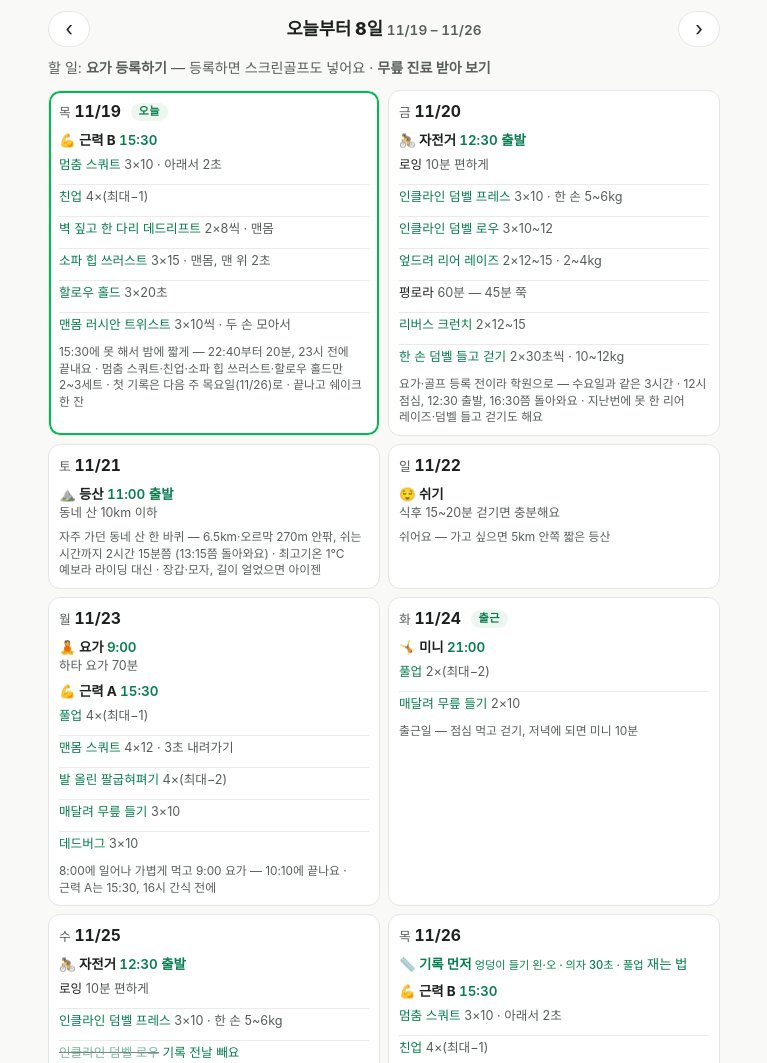
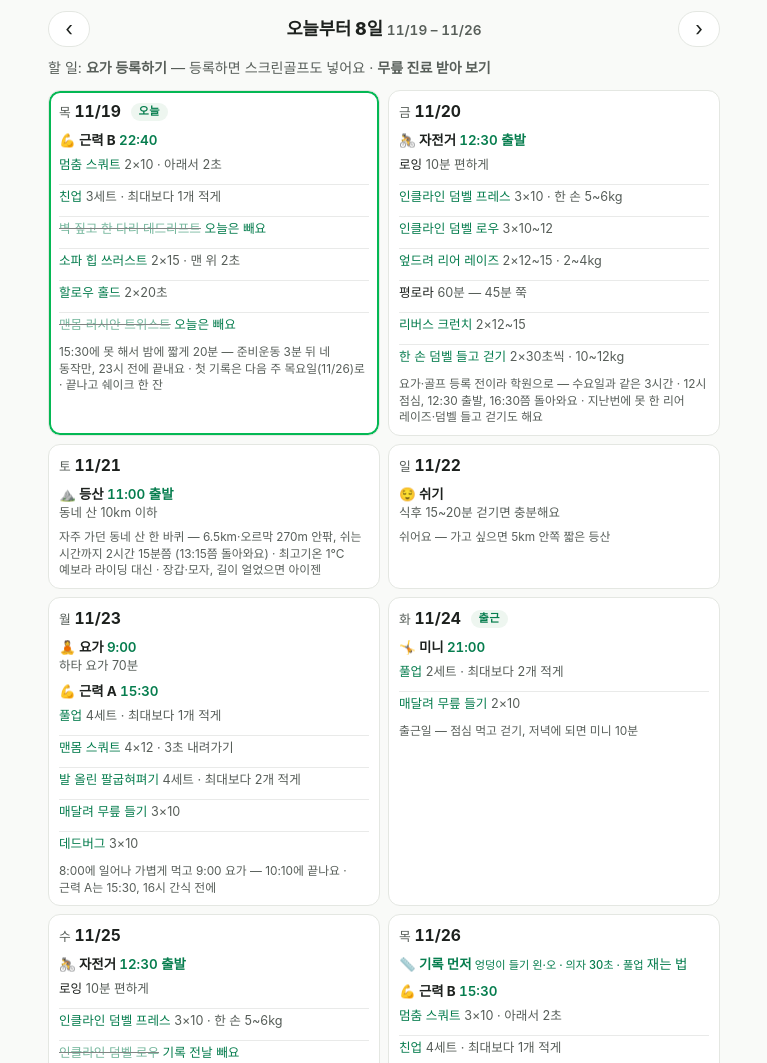
Before and after one commit to seosimba/workout, a plain HTML site: page index.html in a window 1280 px wide. Shown: the part 185-1248 px from the top of the page, without its empty margins (256-1023 px from the left). Drawn offline with Linux system fonts and the light colour scheme; a web font is replaced by a local one.

Commit message:
docs: 오늘 밤 짧은 B(줄인 세트·뺀 동작 줄 긋기, DAYS.cut) · 「4×(최대−1)」을 「4세트 · 최대보다 1개 적게」로

```diff
--- a/index.html
+++ b/index.html
@@ -212,7 +212,7 @@
 <ul>
   <li><strong>한쪽 다리 엉덩이 들기:</strong> 한쪽 발만 바닥에 대고 엉덩이를 끝까지 들었다 내리기. 자세가 무너지거나 무릎이 아프면 멈추고, 왼쪽·오른쪽 따로 세요</li>
   <li><strong>30초 의자 일어나기:</strong> 늘 같은 의자에서, 팔은 가슴 앞에 엇갈리고 30초 동안 완전히 일어선 횟수를 세요</li>
-  <li><strong>풀업 최대:</strong> 맨몸으로 반동 없이 몇 개인지. 첫 기록(11/26)으로 세트 횟수(최대−1)를 정해요</li>
+  <li><strong>풀업 최대:</strong> 맨몸으로 반동 없이 몇 개인지. 첫 기록(11/26)으로 한 세트 개수(최대보다 1개 적게)를 정해요</li>
 </ul>
 <div id="rec-table"></div>
 </section>
@@ -246,9 +246,9 @@
   <div class="table-wrap"><table>
     <thead><tr><th>동작</th><th>세트</th><th>방법</th></tr></thead>
     <tbody>
-      <tr><td>1 풀업 <a href="https://www.youtube.com/watch?v=o1ABefvGcPg" target="_blank" rel="noopener">영상</a></td><td>4×(최대−1)</td><td>손등이 나를 보게 어깨너비보다 조금 넓게. 턱이 바를 넘고, 팔을 다 펴서 내려와요</td></tr>
+      <tr><td>1 풀업 <a href="https://www.youtube.com/watch?v=o1ABefvGcPg" target="_blank" rel="noopener">영상</a></td><td>4세트 · 최대보다 1개 적게</td><td>손등이 나를 보게 어깨너비보다 조금 넓게. 턱이 바를 넘고, 팔을 다 펴서 내려와요</td></tr>
       <tr><td>2 맨몸 스쿼트 <a href="https://www.youtube.com/watch?v=mOWcfGTeA8g" target="_blank" rel="noopener">영상</a></td><td>4×12</td><td>발은 어깨너비, 발끝은 조금 바깥으로. 팔을 앞으로 뻗고 엉덩이를 뒤로 빼며 3초 동안 내려가요. 허벅지가 바닥과 평행할 때까지 — 무릎이 불편하면 그보다 조금 위에서 멈춰요. <strong>무릎은 둘째 발가락 방향 — 안으로 모이지 않게.</strong> 뒤꿈치는 바닥에 붙이고, 일어날 땐 발바닥 전체로 밀어요. 4×12가 편해지면 케틀벨 16kg을 가슴에 안고(고블릿) 4×8부터</td></tr>
-      <tr><td>3 발 올린 팔굽혀펴기 <span class="tag">윗가슴</span> <a href="https://www.youtube.com/watch?v=XaGHzWWRzuY" target="_blank" rel="noopener">영상</a></td><td>4×(최대−2)</td><td>발은 의자에, 손은 푸쉬업바에. 가슴을 바 사이로 깊게 내려요. 발이 높을수록 윗가슴에 더 걸려요</td></tr>
+      <tr><td>3 발 올린 팔굽혀펴기 <span class="tag">윗가슴</span> <a href="https://www.youtube.com/watch?v=XaGHzWWRzuY" target="_blank" rel="noopener">영상</a></td><td>4세트 · 최대보다 2개 적게</td><td>발은 의자에, 손은 푸쉬업바에. 가슴을 바 사이로 깊게 내려요. 발이 높을수록 윗가슴에 더 걸려요</td></tr>
       <tr><td>4 매달려 무릎 들기 <span class="tag">복부</span> <a href="https://www.youtube.com/shorts/58LiWFl2wEU" target="_blank" rel="noopener">영상</a></td><td>3×10</td><td>무릎을 가슴 쪽으로 말아 올리며 골반을 들어요. 반동 없이, 내려올 때 천천히</td></tr>
       <tr><td>5 데드버그 <span class="tag">복부</span> <a href="https://www.youtube.com/watch?v=TzE9l0n11Zk" target="_blank" rel="noopener">영상</a></td><td>3×10</td><td>누워서 허리를 바닥에 붙인 채 팔다리를 반대로 천천히 뻗어요</td></tr>
     </tbody>
@@ -264,7 +264,7 @@
     <thead><tr><th>동작</th><th>세트</th><th>방법</th></tr></thead>
     <tbody>
       <tr><td>1 멈춤 스쿼트 (아래서 2초) <a href="https://www.youtube.com/watch?v=mOWcfGTeA8g" target="_blank" rel="noopener">영상</a></td><td>3×10</td><td>A와 같은데 맨 아래에서 2초 멈췄다 일어나요. 멈출 때 힘을 풀고 주저앉지 않게, 일어날 때 반동 없이. 무릎은 안으로 모이지 않게</td></tr>
-      <tr><td>2 친업 <a href="https://www.youtube.com/watch?v=6GWGVAO8oU4" target="_blank" rel="noopener">영상</a></td><td>4×(최대−1)</td><td>손바닥이 나를 보게 어깨너비로. A의 풀업과 번갈아 해요</td></tr>
+      <tr><td>2 친업 <a href="https://www.youtube.com/watch?v=6GWGVAO8oU4" target="_blank" rel="noopener">영상</a></td><td>4세트 · 최대보다 1개 적게</td><td>손바닥이 나를 보게 어깨너비로. A의 풀업과 번갈아 해요</td></tr>
       <tr><td>3 케틀벨 루마니안 데드리프트 <a href="https://www.youtube.com/watch?v=Uc5rP5xs7qQ" target="_blank" rel="noopener">영상</a></td><td>2×10~12</td><td>16kg을 두 손으로 몸 앞에 들고, 3초 동안 천천히 내려요. 무릎은 살짝만 굽힌 채 엉덩이를 뒤로 빼며 내려요. 등은 평평하게, 케틀벨은 다리에 붙여서. 엉덩이·허벅지 뒤 운동이라 무릎 부담이 적어요<br><strong>케틀벨 오기 전</strong>: 벽 짚고 한 다리 데드리프트 2×8씩 <a href="https://www.youtube.com/watch?v=u4dagHAlMnE" target="_blank" rel="noopener">영상</a> — 한 손으로 벽을 짚고 한 다리로 서서, 반대 다리를 뒤로 뻗으며 상체를 숙여요</td></tr>
       <tr><td>4 케틀벨 힙 쓰러스트 <a href="https://www.youtube.com/watch?v=ALV19uBjAJ8" target="_blank" rel="noopener">영상</a></td><td>3×12~15</td><td>소파 앞에 등을 기대고 16kg 케틀벨은 골반 위(수건 깔기). 맨 위 2초 — 15개가 쉬우면 한 다리로 해요. 무릎을 받쳐 주는 엉덩이라 하나만 남겨요<br><strong>케틀벨 오기 전</strong>: 맨몸 소파 힙 쓰러스트 3×15 <a href="https://www.youtube.com/watch?v=uDicPfk8k2o" target="_blank" rel="noopener">영상</a> — 맨 위 2초</td></tr>
       <tr><td>5 할로우 홀드 <span class="tag">복부</span> <a href="https://www.youtube.com/watch?v=jqO95lqu8_0" target="_blank" rel="noopener">영상</a></td><td>3×20초</td><td>누워서 허리를 바닥에 붙이고 어깨·다리를 살짝 들어 버텨요. 힘들면 무릎을 굽혀요</td></tr>
@@ -277,7 +277,7 @@
 <details class="recipe" id="r-mini">
   <summary>🤸 미니 10분<span class="r-meta">화 21:00 · 출근한 날 되면 · 풀업바만</span></summary>
   <ul>
-    <li>풀업 2×(최대−2)</li>
+    <li>풀업 2세트 · 최대보다 2개 적게</li>
     <li>매달려 무릎 들기 2×10</li>
   </ul>
   <p class="caption">못 해도 괜찮아요. 하면 그 주 풀업·복부가 한 번 더 채워져요. 팔굽혀펴기는 빼요 — 월·수 가슴 사이에 하루 쉬게요.</p>
@@ -297,7 +297,7 @@
   <div class="table-wrap"><table>
     <thead><tr><th>동작</th><th>1단계</th><th>2단계</th><th>3단계</th><th>다음으로</th></tr></thead>
     <tbody>
-      <tr><td>풀업·친업</td><td>4×(최대−1)</td><td>3초 동안 내려오기</td><td>맨 위 2초 멈춤 + 3초 내려오기</td><td>4세트 모두 8개</td></tr>
+      <tr><td>풀업·친업</td><td>4세트 · 최대보다 1개 적게</td><td>3초 동안 내려오기</td><td>맨 위 2초 멈춤 + 3초 내려오기</td><td>4세트 모두 8개</td></tr>
       <tr><td>스쿼트</td><td>맨몸 4×12 (3초 내려가기)</td><td>케틀벨 16kg 안고 4×8</td><td>16kg 아래 2초 멈춤 → 4×12, 그다음 24kg</td><td>4×12가 편하면</td></tr>
       <tr><td>발 올린 팔굽혀펴기</td><td>발 의자 높이</td><td>3초 내리고 1초 멈춤</td><td>세트당 20개까지</td><td>4세트 모두 15개</td></tr>
       <tr><td>매달려 들기</td><td>무릎 들기 3×10</td><td>다리 펴고 들기 3×8</td><td>발끝을 바까지 3×5</td><td>반동 없이 다 되면</td></tr>
@@ -492,7 +492,8 @@
   var DAYS = {
     '2026-11-16': { items: [], note: '계획 세운 날 — 내일부터 시작해요' },
     '2026-11-18': { done: ['bike'], ex: ['로잉', '인클라인 덤벨 프레스', '인클라인 덤벨 로우', '평로라', '리버스 크런치'], note: '첫 학원 15:30~18:30 (3시간) — 평로라 58분 34km 평균 120W (TSS 37, 강도 0.62) · 안 한 두 개는 다음 주에' },
-    '2026-11-19': { note: '15:30에 못 해서 밤에 짧게 — 22:40부터 20분, 23시 전에 끝내요 · 멈춤 스쿼트·친업·소파 힙 쓰러스트·할로우 홀드만 2~3세트 · 첫 기록은 다음 주 목요일(11/26)로 · 끝나고 쉐이크 한 잔' },
+    '2026-11-19': { items: [['strB', '22:40']], cut: { '멈춤 스쿼트': '2×10 · 아래서 2초', '친업': '3세트 · 최대보다 1개 적게', '소파 힙 쓰러스트': '2×15 · 맨 위 2초', '할로우 홀드': '2×20초' },
+      note: '15:30에 못 해서 밤에 짧게 20분 — 준비운동 3분 뒤 네 동작만, 23시 전에 끝내요 · 첫 기록은 다음 주 목요일(11/26)로 · 끝나고 쉐이크 한 잔' },
     '2026-11-20': { items: [['bike', '12:30 출발']], note: '요가·골프 등록 전이라 학원으로 — 수요일과 같은 3시간 · 12시 점심, 12:30 출발, 16:30쯤 돌아와요 · 지난번에 못 한 리어 레이즈·덤벨 들고 걷기도 해요' },
     '2026-11-21': { note: '자주 가던 동네 산 한 바퀴 — 6.5km·오르막 270m 안팎, 쉬는 시간까지 2시간 15분쯤 (13:15쯤 돌아와요) · 최고기온 1℃ 예보라 라이딩 대신 · 장갑·모자, 길이 얼었으면 아이젠' }
   };
@@ -509,7 +510,7 @@
     var o = DAYS[d] || {}, dow = parse(d).getDay();
     var office = o.office !== undefined ? o.office : dow === 2;
     var items = (Array.isArray(o.items) ? o.items : WEEK[dow]).filter(function (x) { return x && K[x[0]]; }).map(function (x) { return { k: x[0], at: x[1] || '', t: x[2] || '' }; });
-    return { items: items, office: office, test: o.test !== undefined ? o.test : isTest(d), done: Array.isArray(o.done) ? o.done : [], ex: o.ex || null, m: o.m || null,
+    return { items: items, office: office, test: o.test !== undefined ? o.test : isTest(d), done: Array.isArray(o.done) ? o.done : [], ex: o.ex || null, cut: o.cut || null, m: o.m || null,
       note: o.note || (office ? '출근일 — 점심 먹고 걷기, 저녁에 되면 미니 10분' : WEEK_NOTE[dow]) };
   }
   /* 그날 할 동작 — 계획 칸에 그대로 보여 줘요. 루틴 카드 표를 고치면 여기도 같이 고쳐요.
@@ -518,13 +519,13 @@
   /* 케틀벨 받으면 true — 그 전엔 다섯째 칸의 맨몸 동작을 보여 줘요 */
   var KB = false;
   var EX = {
-    strA: [['풀업', '4×(최대−1)', 'watch?v=o1ABefvGcPg'], ['맨몸 스쿼트', '4×12 · 3초 내려가기', 'watch?v=mOWcfGTeA8g'],
-      ['발 올린 팔굽혀펴기', '4×(최대−2)', 'watch?v=XaGHzWWRzuY'], ['매달려 무릎 들기', '3×10', 'shorts/58LiWFl2wEU'], ['데드버그', '3×10', 'watch?v=TzE9l0n11Zk']],
-    strB: [['멈춤 스쿼트', '3×10 · 아래서 2초', 'watch?v=mOWcfGTeA8g'], ['친업', '4×(최대−1)', 'watch?v=6GWGVAO8oU4'],
+    strA: [['풀업', '4세트 · 최대보다 1개 적게', 'watch?v=o1ABefvGcPg'], ['맨몸 스쿼트', '4×12 · 3초 내려가기', 'watch?v=mOWcfGTeA8g'],
+      ['발 올린 팔굽혀펴기', '4세트 · 최대보다 2개 적게', 'watch?v=XaGHzWWRzuY'], ['매달려 무릎 들기', '3×10', 'shorts/58LiWFl2wEU'], ['데드버그', '3×10', 'watch?v=TzE9l0n11Zk']],
+    strB: [['멈춤 스쿼트', '3×10 · 아래서 2초', 'watch?v=mOWcfGTeA8g'], ['친업', '4세트 · 최대보다 1개 적게', 'watch?v=6GWGVAO8oU4'],
       ['케틀벨 루마니안 데드리프트', '2×10~12 · 16kg', 'watch?v=Uc5rP5xs7qQ', '', ['벽 짚고 한 다리 데드리프트', '2×8씩 · 맨몸', 'watch?v=u4dagHAlMnE']],
       ['케틀벨 힙 쓰러스트', '3×12~15', 'watch?v=ALV19uBjAJ8', '', ['소파 힙 쓰러스트', '3×15 · 맨몸, 맨 위 2초', 'watch?v=uDicPfk8k2o']],
       ['할로우 홀드', '3×20초', 'watch?v=jqO95lqu8_0'], ['러시안 트위스트', '3×10씩', 'watch?v=PkGPokybYaU', '', ['맨몸 러시안 트위스트', '3×10씩 · 두 손 모아서', 'watch?v=mO70-oH0P5g']]],
-    mini: [['풀업', '2×(최대−2)', 'watch?v=o1ABefvGcPg'], ['매달려 무릎 들기', '2×10', 'shorts/58LiWFl2wEU']],
+    mini: [['풀업', '2세트 · 최대보다 2개 적게', 'watch?v=o1ABefvGcPg'], ['매달려 무릎 들기', '2×10', 'shorts/58LiWFl2wEU']],
     bike: [['로잉', '10분 편하게'], ['인클라인 덤벨 프레스', '3×10 · 한 손 5~6kg', 'shorts/4K9IWoWiyqg'], ['인클라인 덤벨 로우', '3×10~12', 'watch?v=I0GhxcAcUdU', 'pre'],
       ['엎드려 리어 레이즈', '2×12~15 · 2~4kg', 'watch?v=57VozWBtREs', 'pre'], ['평로라', '60분 — 45분 쭉'],
       ['리버스 크런치', '2×12~15', 'watch?v=vCPewsVmhz8'], ['한 손 덤벨 들고 걷기', '2×30초씩 · 10~12kg', 'watch?v=y-hn_Ha1-RE']]
@@ -548,21 +549,23 @@
       '<button type="button" class="w-nav" data-wk="1" aria-label="다음 8일">›</button></div>';
     if (TODO) h += '<p class="m-note">' + TODO + '</p>';
     h += '<div class="w-grid">' + days.map(dayCard).join('') + summary(days) + '</div>';
-    h += '<p class="legend">동작 이름을 누르면 영상이 열려요 · 운동 이름을 누르면 루틴 카드로 가요 · 📏 기록 · ✓ 한 것</p>';
+    h += '<p class="legend">3×10 = 10개씩 3세트 · 최대 = 바른 자세로 끝까지 할 수 있는 개수 · 동작 이름을 누르면 영상이 열려요 · 운동 이름을 누르면 루틴 카드로 가요 · 📏 기록 · ✓ 한 것</p>';
     box.innerHTML = h;
   }
   /* did = 그날 한 동작 이름들(DAYS 의 ex). 있으면 한 건 ✓, 안 한 건 흐리게 */
-  function exList(k, d, did) {
+  /* cut = 그날만 줄인 세트 {동작 이름: 세트}. 있으면 거기 없는 동작은 줄 그어요 */
+  function exList(k, d, did, cut) {
     var pre = isTest(addDays(d, 1));
     return '<ul class="w-ex">' + EX[k].map(function (e) {
       if (!KB && e[4]) e = e[4];
       var name = e[2] ? '<a href="' + YT + e[2] + '" target="_blank" rel="noopener">' + e[0] + '</a>' : '<b>' + e[0] + '</b>';
       if (did) {
         var ok = did.indexOf(e[0]) >= 0;
-        return '<li class="' + (ok ? 'ok' : 'miss') + '">' + (ok ? '<span class="ck">✓</span> ' : '') + name + ' <span>' + (ok ? e[1] : '안 함') + '</span></li>';
+        return '<li class="' + (ok ? 'ok' : 'miss') + '">' + (ok ? '<span class="ck">✓</span> ' : '') + name + ' <span>' + (ok ? (cut && cut[e[0]] || e[1]) : '안 함') + '</span></li>';
       }
-      var skip = pre && e[3] === 'pre';
-      return '<li' + (skip ? ' class="skip"><s>' + name + '</s>' : '>' + name) + ' <span>' + (skip ? '기록 전날 빼요' : e[1]) + '</span></li>';
+      var skip = cut ? !cut[e[0]] : pre && e[3] === 'pre';
+      var txt = skip ? (cut ? '오늘은 빼요' : '기록 전날 빼요') : (cut ? cut[e[0]] : e[1]);
+      return '<li' + (skip ? ' class="skip"><s>' + name + '</s>' : '>' + name) + ' <span>' + txt + '</span></li>';
     }).join('') + '</ul>';
   }
   function testLine(p) {
@@ -579,7 +582,7 @@
       var k = K[x.k];
       if (p.test && x.k === 'strB') h += testLine(p);
       h += '<div class="w-it"><a class="w-k" href="' + k.h + '">' + k.i + ' ' + k.n + '</a> <span class="w-at">' + x.at + '</span>' + (p.done.indexOf(x.k) >= 0 ? ' ✓' : '') + '</div>';
-      h += EX[x.k] ? exList(x.k, d, p.ex) : '<div class="w-sub">' + (x.t || k.t).split(' — ')[0] + '</div>';
+      h += EX[x.k] ? exList(x.k, d, p.ex, p.cut) : '<div class="w-sub">' + (x.t || k.t).split(' — ')[0] + '</div>';
     });
     if (p.test && !p.items.some(function (x) { return x.k === 'strB'; })) h += testLine(p);
     if (!p.items.length) h += '<div class="w-it">😌 쉬기</div><div class="w-sub">식후 15~20분 걷기면 충분해요</div>';
```
